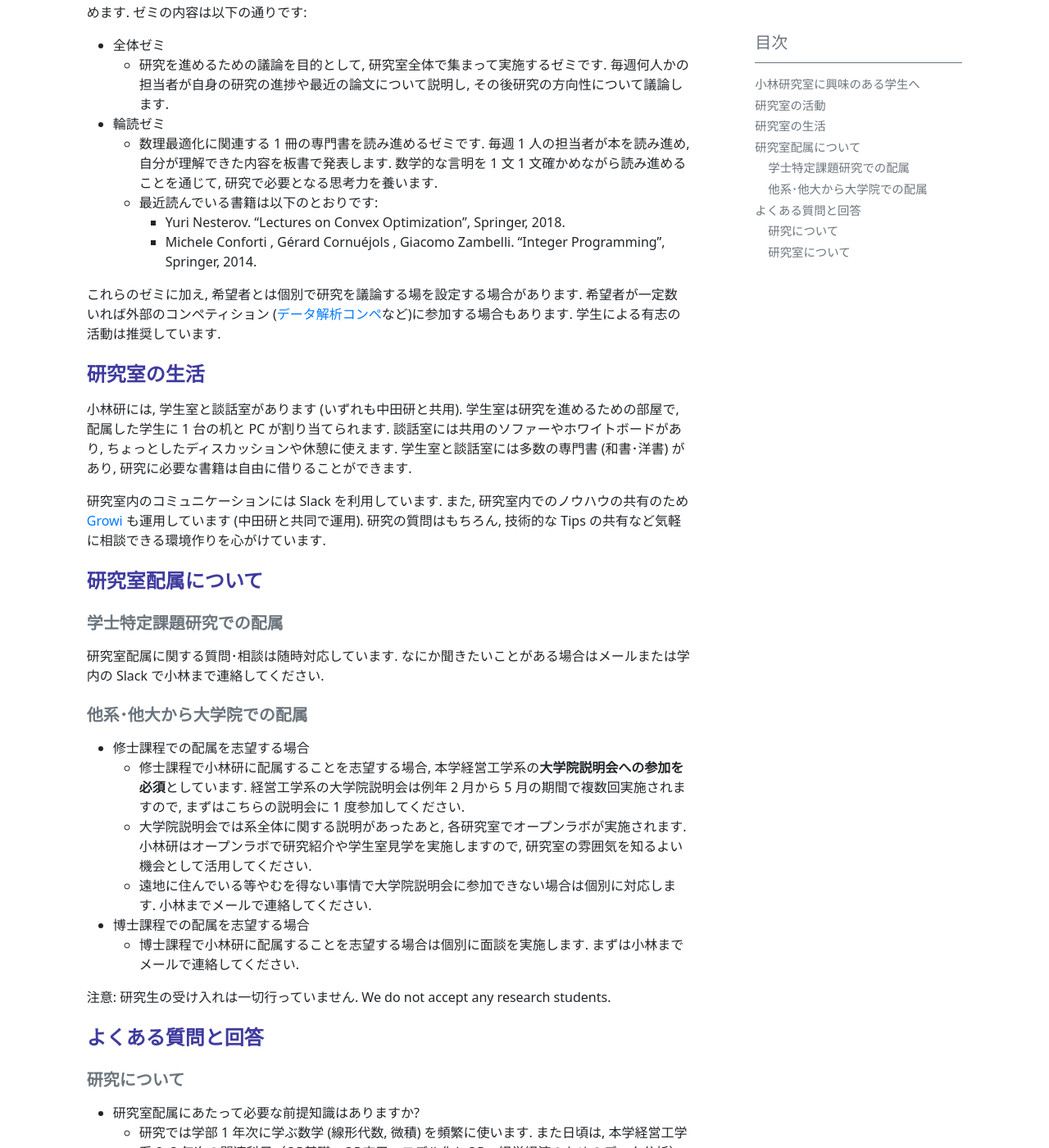
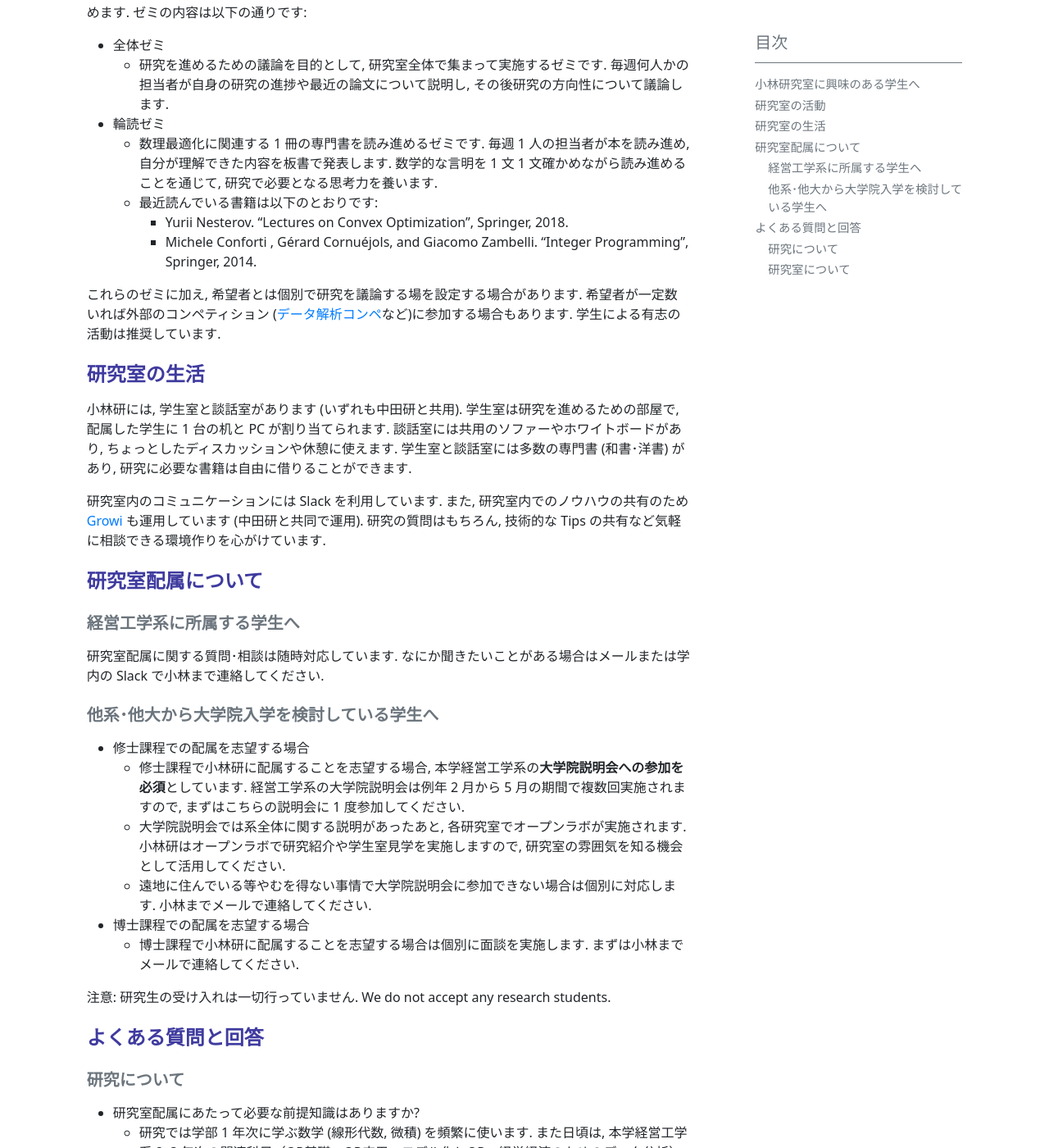
Before and after one commit to isct-koba-lab/isct-koba-lab.github.io, a Jekyll site: the page built from pages/for-students.md, in a window 1280 px wide and 1400 px high, scrolled down 490 px. Shown: the whole window at 82% size. Built offline with Jekyll 4.4.1, drawn with Linux system fonts in a browser that asks for light colours; some of the changed text lies outside the part shown.

Commit message:
for students

```diff
--- a/pages/for-students.md
+++ b/pages/for-students.md
@@ -24,8 +24,8 @@ toc: true
 - 輪読ゼミ
   - 数理最適化に関連する 1 冊の専門書を読み進めるゼミです.  毎週 1 人の担当者が本を読み進め, 自分が理解できた内容を板書で発表します. 数学的な言明を 1 文 1 文確かめながら読み進めることを通じて, 研究で必要となる思考力を養います.
   - 最近読んでいる書籍は以下のとおりです:
-    - Yuri Nesterov. "Lectures on Convex Optimization", Springer, 2018.
-    - Michele Conforti , Gérard Cornuéjols , Giacomo Zambelli. "Integer Programming", Springer, 2014.
+    - Yurii Nesterov. "Lectures on Convex Optimization", Springer, 2018.
+    - Michele Conforti , Gérard Cornuéjols, and  Giacomo Zambelli. "Integer Programming", Springer, 2014.
 
 これらのゼミに加え, 希望者とは個別で研究を議論する場を設定する場合があります. 希望者が一定数いれば外部のコンペティション ([データ解析コンペ](https://jasmac-j.jimdofree.com/)など)に参加する場合もあります. 学生による有志の活動は推奨しています.
 
@@ -40,15 +40,15 @@ toc: true
 
 ## 研究室配属について
 
-### 学士特定課題研究での配属
+### 経営工学系に所属する学生へ
 
 研究室配属に関する質問･相談は随時対応しています. なにか聞きたいことがある場合はメールまたは学内の Slack で小林まで連絡してください.
 
-### 他系･他大から大学院での配属
+### 他系･他大から大学院入学を検討している学生へ
 
 - 修士課程での配属を志望する場合
   - 修士課程で小林研に配属することを志望する場合, 本学経営工学系の**大学院説明会への参加を必須**としています. 経営工学系の大学院説明会は例年 2 月から 5 月の期間で複数回実施されますので, まずはこちらの説明会に 1 度参加してください.
-  - 大学院説明会では系全体に関する説明があったあと, 各研究室でオープンラボが実施されます. 小林研はオープンラボで研究紹介や学生室見学を実施しますので, 研究室の雰囲気を知るよい機会として活用してください.
+  - 大学院説明会では系全体に関する説明があったあと, 各研究室でオープンラボが実施されます. 小林研はオープンラボで研究紹介や学生室見学を実施しますので, 研究室の雰囲気を知る機会として活用してください.
   - 遠地に住んでいる等やむを得ない事情で大学院説明会に参加できない場合は個別に対応します. 小林までメールで連絡してください.
 - 博士課程での配属を志望する場合
   - 博士課程で小林研に配属することを志望する場合は個別に面談を実施します. まずは小林までメールで連絡してください.
@@ -72,7 +72,7 @@ toc: true
       - IEE.B337 「経営･経済のためのデータ分析」 [講義資料](https://www.nakatalab.iee.e.titech.ac.jp/text/nakata.html) (中田先生作成)
   - プログラミングに関して特別に必要な前提知識はありません. 最近は Python のほか Julia を使うことがありますが, いずれの言語も必要に応じて自習すれば問題ありません.
 - 研究テーマはどのように決めますか?
-  - まず学生がテーマを探し, ゼミの場などでの議論を通じて詳細を決定します. 学生の興味を尊重しつつ, 学術的･社会的な意義や実現可能性を考慮してテーマの詳細を一緒に検討します. 小林が一方的にテーマを設定することはありません.
+  - まず学生がテーマを探し, ゼミの場などでの議論を通じて詳細を決定します. 小林が一方的にテーマを設定することはなく, 学生の興味と意志を尊重する形で一緒に検討します.
 
 ### 研究室について
 - コアタイムはありますか?
```
